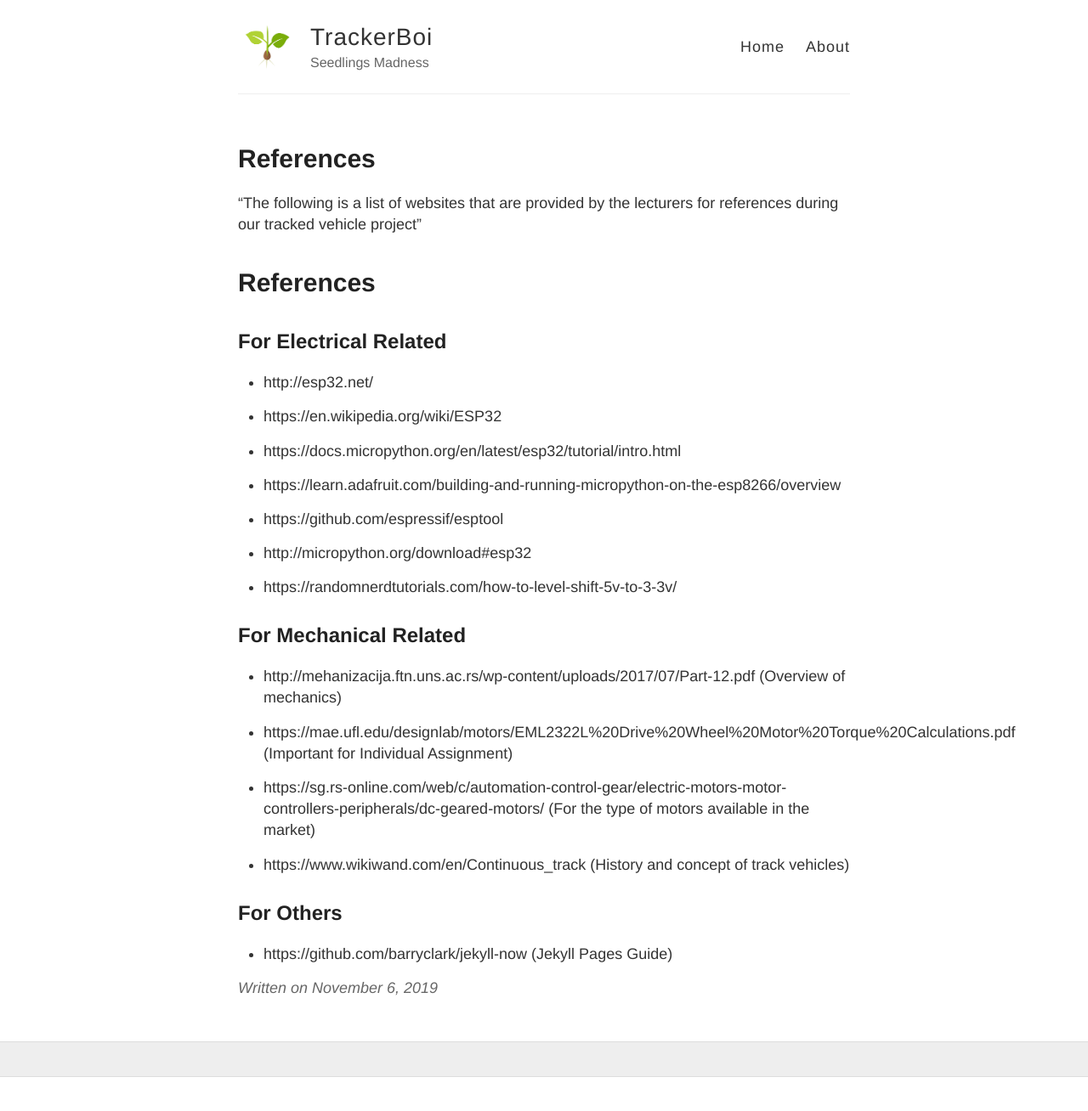
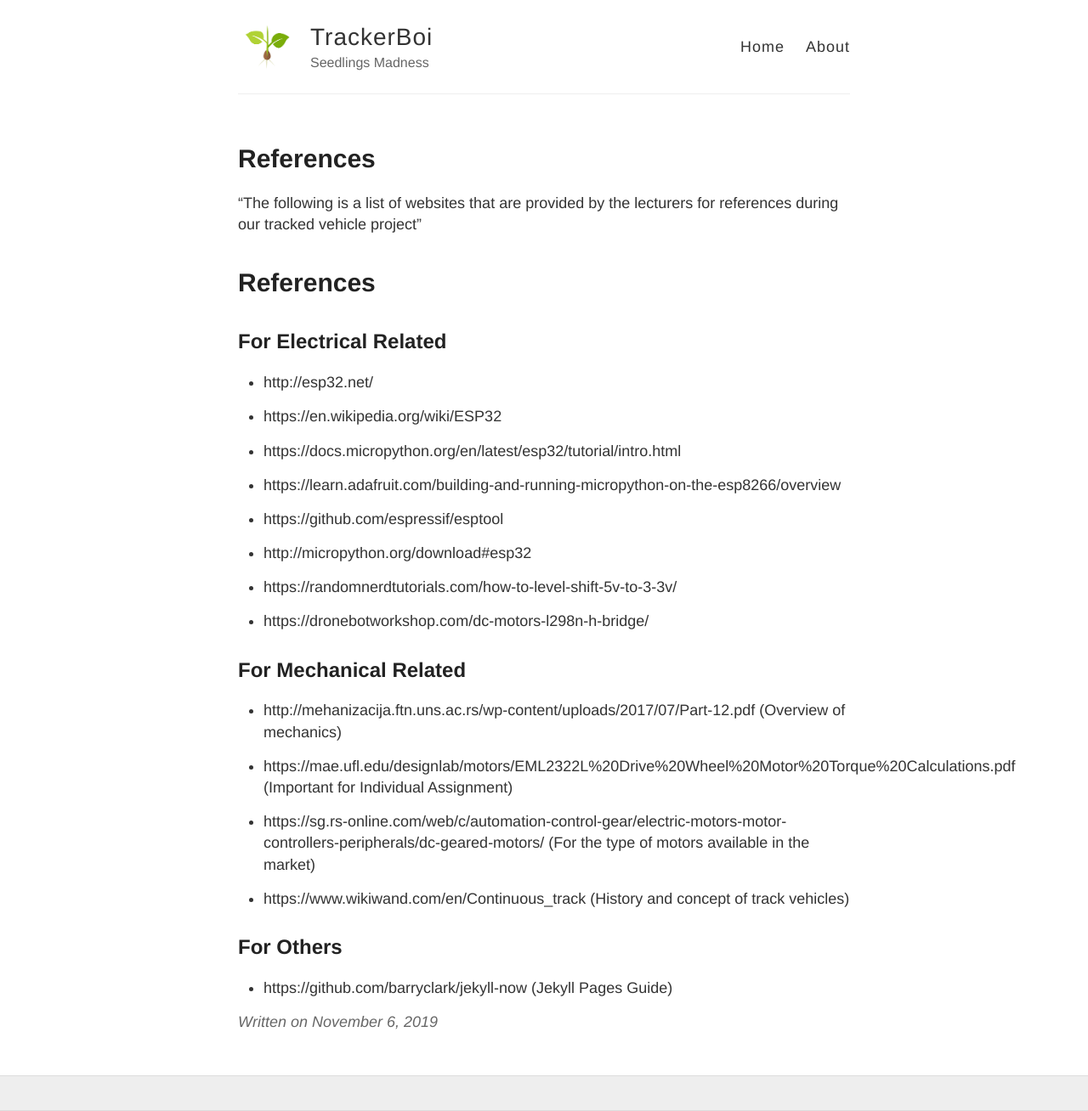
Before and after one commit to Jasperabez/TrackerBoi, a Jekyll site: the page built from _posts/2019-11-06-references.md, in a window 1280 px wide. Shown: the whole page at 85% size. Built offline with Jekyll 4.4.1, drawn with Linux system fonts in a browser that asks for light colours; before the commit the page ends 1268 px from its top, so only the background shows below that; some of the changed lines change nothing that is shown.

Commit message:
references ups 1

```diff
--- a/_posts/2019-11-06-references.md
+++ b/_posts/2019-11-06-references.md
@@ -23,6 +23,8 @@ title: References
 
 * https://randomnerdtutorials.com/how-to-level-shift-5v-to-3-3v/
 
+* https://dronebotworkshop.com/dc-motors-l298n-h-bridge/
+
 ## For Mechanical Related
 
 * http://mehanizacija.ftn.uns.ac.rs/wp-content/uploads/2017/07/Part-12.pdf (Overview of mechanics)
```
